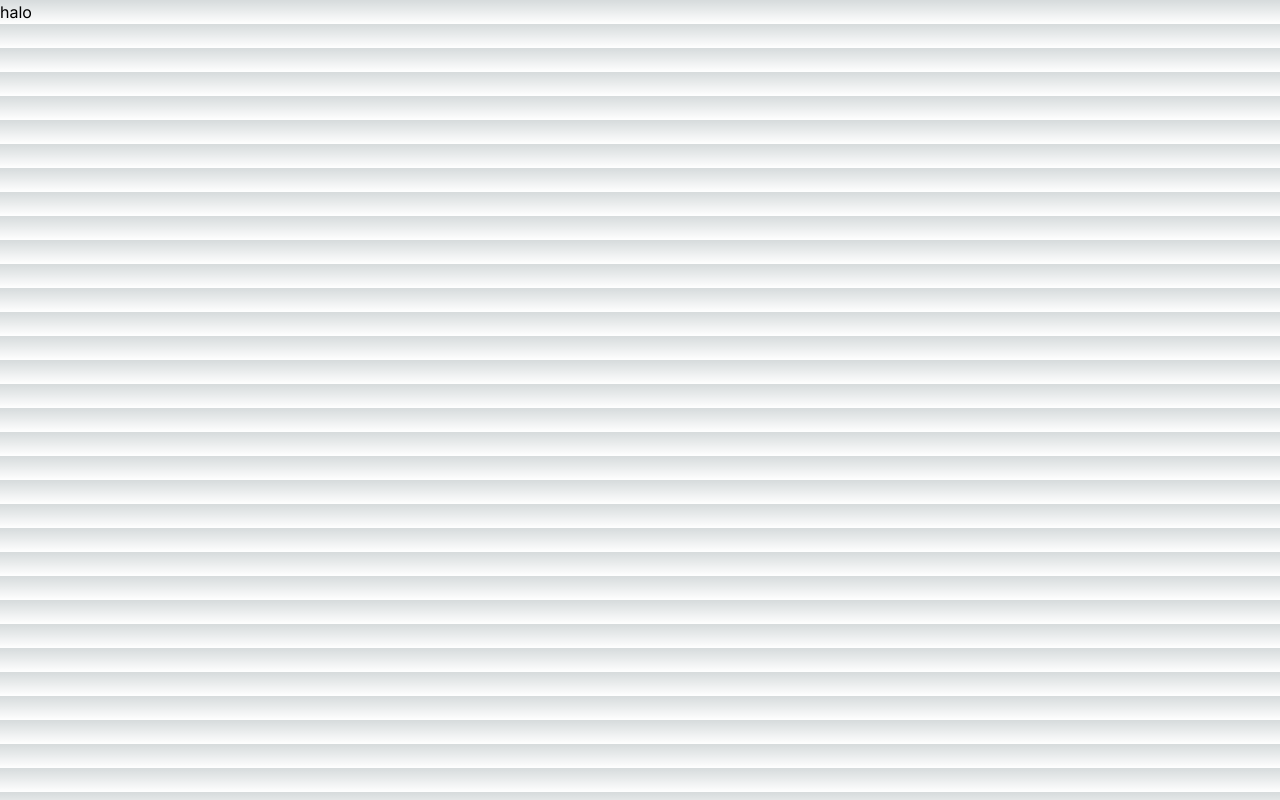
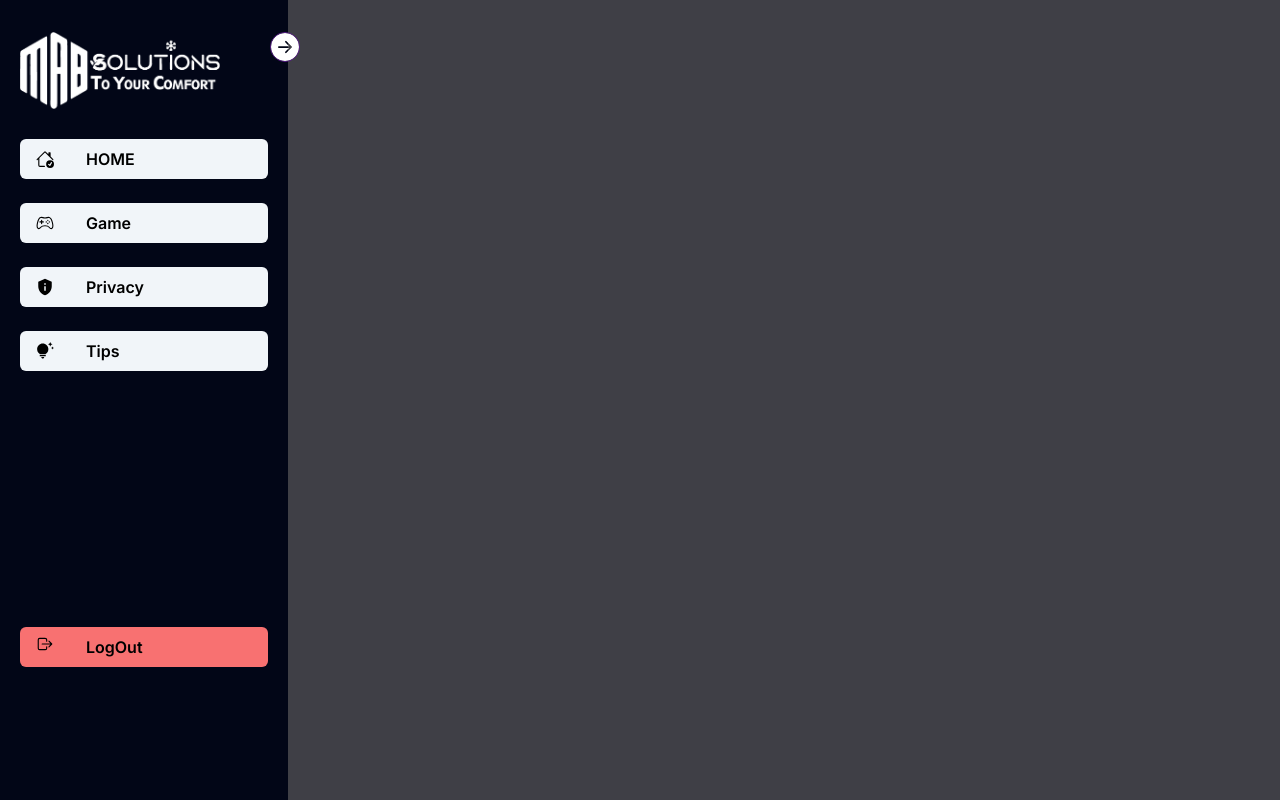
Before and after one commit to ASADFi/MabWeb, a Next.js app in the folder mabweb/: page /signup in a window 1280 px wide. Built offline with nearby package versions, Linux system fonts and the light colour scheme.

Commit message:
left side Nav Bar done

```diff
--- a/mabweb/package.json
+++ b/mabweb/package.json
@@ -12,6 +12,7 @@
     "@emotion/react": "^11.11.1",
     "@emotion/styled": "^11.11.0",
     "@fontsource/roboto": "^5.0.8",
+    "@headlessui/react": "^1.7.17",
     "@mui/material": "^5.14.8",
     "@types/node": "20.5.9",
     "@types/react": "18.2.21",
@@ -25,6 +26,7 @@
     "postcss": "8.4.29",
     "react": "18.2.0",
     "react-dom": "18.2.0",
+    "react-icons": "^4.11.0",
     "react-toastify": "^9.1.3",
     "shadcn-ui": "^0.3.0",
     "tailwindcss": "3.3.3",
--- a/mabweb/src/app/(signup)/signup/page.tsx
+++ b/mabweb/src/app/(signup)/signup/page.tsx
@@ -1,13 +1,95 @@
-/* eslint-disable react-hooks/rules-of-hooks */
-"use client"
-import DropDown from "@/component/dropdownmenu";
-import React, { useState } from "react";
+/* eslint-disable react/jsx-no-undef */
+"use client";
+import Image from "next/image";
+import { useState } from "react";
 
-export default function page(){
-  const [OpenMenu, setOpenMenu] = useState(false)
-    return(
+import { BsFillArrowLeftCircleFill, BsHouseCheck } from "react-icons/bs";
+import { MdPrivacyTip, MdTipsAndUpdates } from "react-icons/md"
+import { IoGameControllerOutline, IoLogOutOutline } from "react-icons/io5";
+import { FormControl, MenuItem, Select, SelectChangeEvent } from "@mui/material";
+export default function navBar() {
+  // eslint-disable-next-line react-hooks/rules-of-hooks
+  const [isOpen, setisOpen] = useState(true)
+  // eslint-disable-next-line react-hooks/rules-of-hooks
+  const [age, setAge] = useState('');
 
-           <div>halo</div>
+  const handleChange = (event: SelectChangeEvent) => {
+    setAge(event.target.value as string);
+
+
+  };
+
+
+  function setName(value: string): void {
+    throw new Error("Function not implemented.");
+  }
+
+  // const Menu ={
+  //   {title: "Dashboard" }
+  //   {title: "Page" }
+  //   {title:"Media" , spacing :true}
+  //   {
+
+  //   }
+
+  // }
+
+
+
+  return (
+
+
+
+    <div className="flex bg-zinc-700 h-screen">
+      <div className={`bg-slate-950 h-full p-5 pt-8 ${isOpen ? "w-72" : "w-20"}  duration-300 relative`}>
+        <BsFillArrowLeftCircleFill className={`text-white text-3xl absolute -right-3  border border-purple-900 cursor-pointer rounded-full ${isOpen && "rotate-180"} `}
+          onClick={() => setisOpen(!isOpen)} />
+
+        <div className="inline-flex">
+          <a href="#" className="flex items-center">
+            <Image
+              src="/logo.png"
+              width={200}
+              height={50}
+              alt="Picture of the author"
+
+            />
+          </a>
+        </div>
+
+
+        <div className={`flex items-center rounded-md  bg-slate-100 mt-6 ${!isOpen ? "px-2.5" : "px-4"} px-4 py-2 `}>
+          <BsHouseCheck className={`text-lg font-semibold block float-left cursor-pointer text-black  ${isOpen && "mr-2"}`} />
+          <span className={`text-black px-6 font-semibold ${!isOpen && "hidden"}`}>HOME</span>
+        </div>
+        <div className={`flex items-center rounded-md  bg-slate-100 mt-6 ${!isOpen ? "px-2.5" : "px-4"} px-4 py-2 `}>
+          <IoGameControllerOutline className={`text-lg font-semibold block float-left cursor-pointer text-black  ${isOpen && "mr-2"}`} />
+          <span className={`text-black px-6 font-semibold ${!isOpen && "hidden"}`}>Game</span>
+        </div>
+        <div className={`flex items-center rounded-md  bg-slate-100 mt-6 ${!isOpen ? "px-2.5" : "px-4"} px-4 py-2 `}>
+          <MdPrivacyTip className={`text-lg font-semibold block float-left cursor-pointer text-black  ${isOpen && "mr-2"}`} />
+          <span className={`text-black px-6 font-semibold ${!isOpen && "hidden"}`}>Privacy</span>
+        </div>
+        <div className={`flex items-center rounded-md  bg-slate-100 mt-6 ${!isOpen ? "px-2.5" : "px-4"} px-4 py-2 `}>
+          <MdTipsAndUpdates className={`text-lg font-semibold block float-left cursor-pointer text-black  ${isOpen && "mr-2"}`} />
+          <span className={`text-black px-6 font-semibold ${!isOpen && "hidden"}`}>Tips</span>
+        </div>
+
+        <div className={`flex items-center rounded-md  bg-red-400 mt-64 ${!isOpen ? "px-2.5" : "px-4"} px-4 py-2 `}>
+          <a href="/login">
+            <IoLogOutOutline className={`text-lg font-semibold block float-left cursor-pointer text-black  ${isOpen && "mr-2"}`} />
+
+
+
+            <span className={`text-black px-6 font-semibold ${!isOpen && "hidden"}`}>LogOut</span>
+          </a>
+        </div>
+
+
+
+
+
+      </div>
 
 
 
@@ -17,7 +99,7 @@ export default function page(){
 
 
 
+    </div>
 
-
-    )
+  );
 }
```
Also changed, not shown: mabweb/src/component/dropdownmenu.tsx (+32 -28 lines), mabweb/src/component/dropmenu.tsx (added, +13 -0 lines), 1 other file (tests, documents, lock files or other folders).
